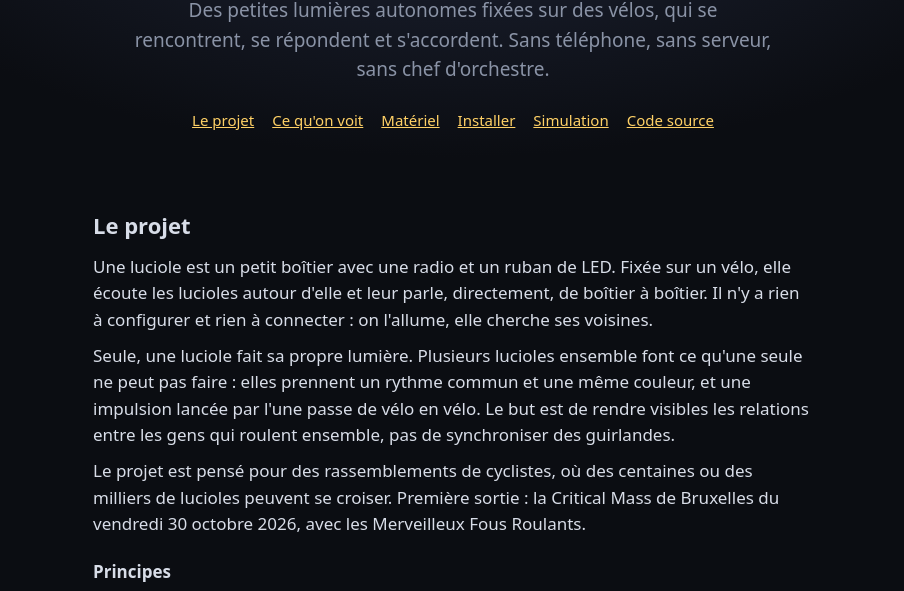
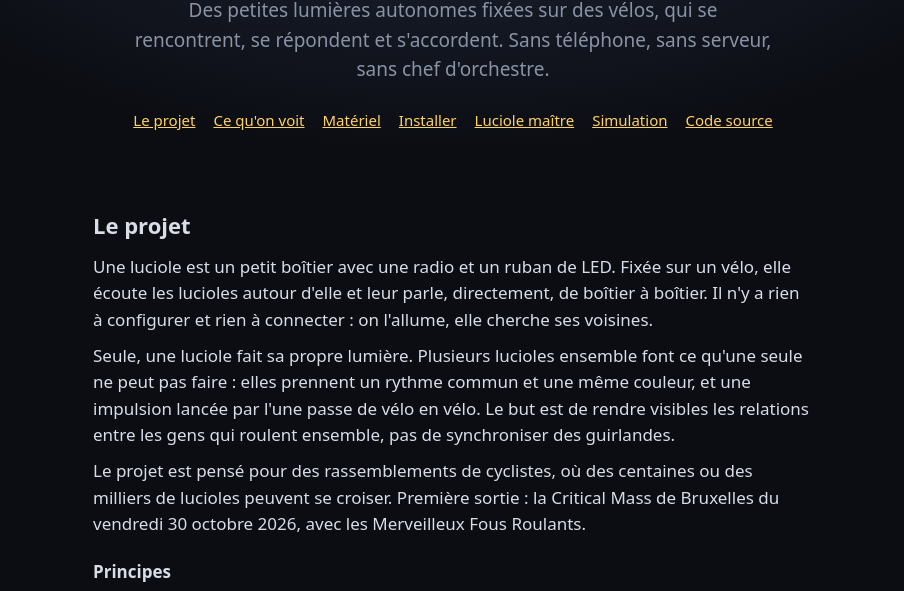
Before and after one commit to gillespinault/luciole, a plain HTML site: page web/index.html in a window 1280 px wide. Shown: the part 134-725 px from the top of the page, without its empty margins (187-1091 px from the left). Drawn offline with Linux system fonts and the light colour scheme; no server answers.

Commit message:
Site : la page du maître dans le menu du haut
Co-Authored-By: Claude Fable 5.2 <noreply@anthropic.com>
Claude-Session: https://claude.ai/code/session_01HHM9AnmKitNuLM1VqdCNzr

```diff
--- a/web/index.html
+++ b/web/index.html
@@ -44,6 +44,7 @@
     <a href="#voir">Ce qu'on voit</a>
     <a href="#materiel">Matériel</a>
     <a href="#installer">Installer</a>
+    <a href="maitre/">Luciole maître</a>
     <a href="simulation/">Simulation</a>
     <a href="https://github.com/gillespinault/luciole">Code source</a>
   </nav>
```
